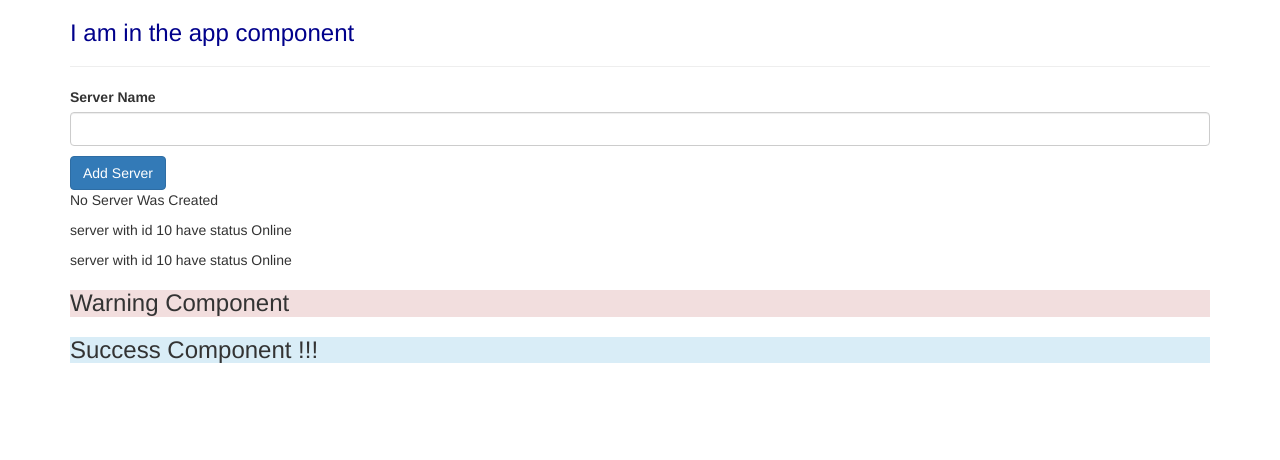
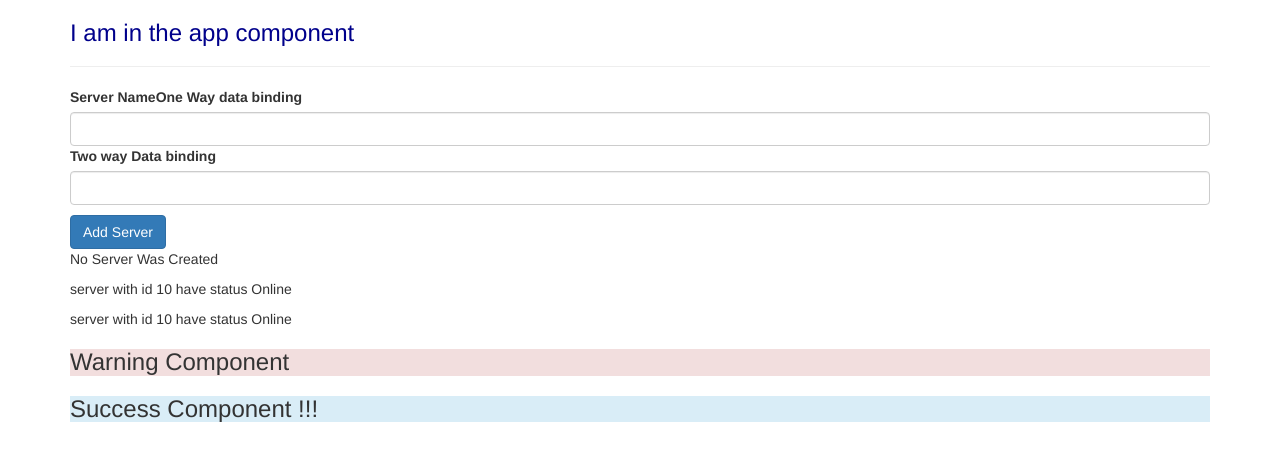
Before and after one commit to prethiv/Angular_Learning_app1, an Angular app: page / in a window 1280 px wide. Shown: the top 460 px of the page. Built offline with nearby package versions, Linux system fonts and the light colour scheme.

Commit message:
Two way data binding

```diff
--- a/src/app/app.module.ts
+++ b/src/app/app.module.ts
@@ -1,6 +1,6 @@
 import { NgModule } from '@angular/core';
 import { BrowserModule } from '@angular/platform-browser';
-
+import { FormsModule } from '@angular/forms';
 import { AppComponent } from './app.component';
 import { ServerComponent } from './server/server.component';
 import { ServersComponent } from './servers/servers.component';
@@ -16,7 +16,8 @@
     SuccessComponent
   ],
   imports: [
-    BrowserModule
+    BrowserModule,
+    FormsModule
   ],
   providers: [],
   bootstrap: [AppComponent]
--- a/src/app/servers/servers.component.html
+++ b/src/app/servers/servers.component.html
@@ -1,10 +1,18 @@
 <label>
     Server Name
 </label>
+
+<label>One Way data binding</label>
 <input
     type="text"
     class="form-control"
     (input)="onUpdateServerName($event)"
+/>
+<label>Two way Data binding</label>
+<input
+    type="text"
+    class="form-control"
+    [(ngModel)]="serverName"
 />
 <p>{{serverName}}</p>
 <button class="btn btn-primary"
```
